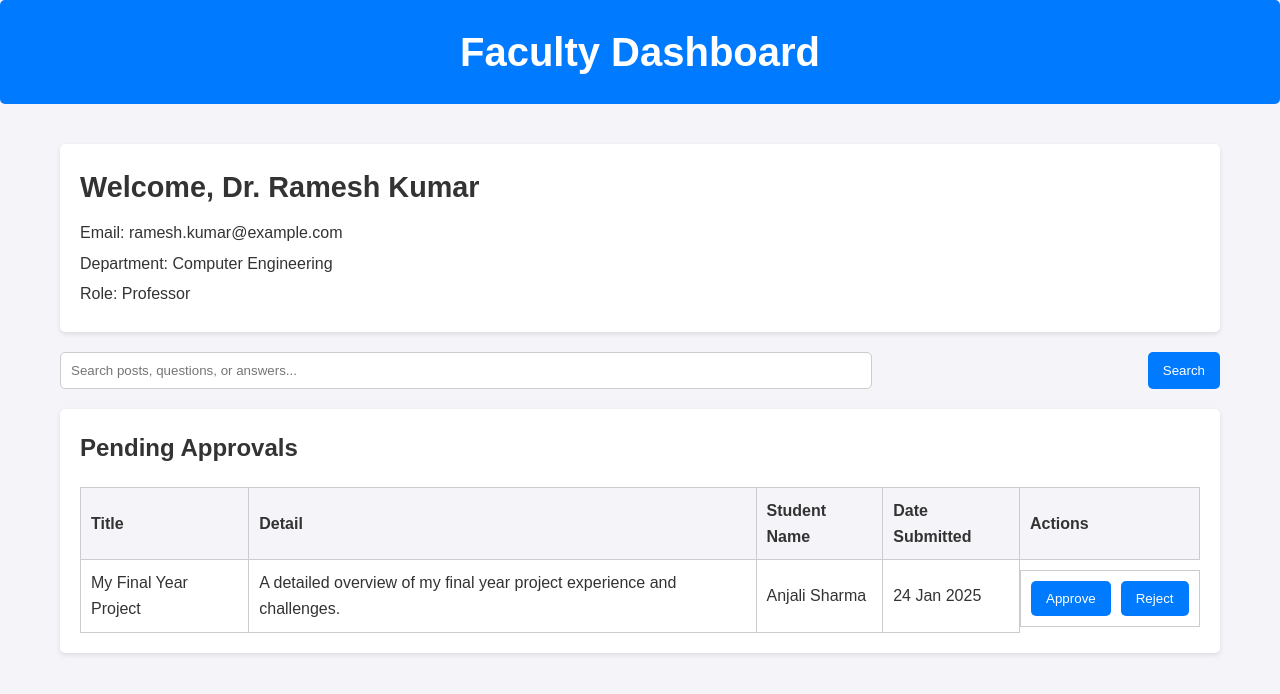
After one commit to Tushar5758/projecta, a Flask app: template templates/faculty_dashboard.html in a window 1280 px wide. The commit adds this page. Shown: the top 694 px of the page. Run offline with Flask 3, Linux system fonts and the light colour scheme; the template is opened without the code that fills it, so the values that code supplies are empty.

Commit message:
Add files via upload

```diff
--- /dev/null
+++ b/templates/faculty_dashboard.html
@@ -0,0 +1,187 @@
+<!DOCTYPE html>
+<html lang="en">
+<head>
+    <meta charset="UTF-8">
+    <meta name="viewport" content="width=device-width, initial-scale=1.0">
+    <title>Faculty Dashboard</title>
+    <style>
+        * {
+            margin: 0;
+            padding: 0;
+            box-sizing: border-box;
+            font-family: Arial, sans-serif;
+        }
+
+        body {
+            background-color: #f4f4f9;
+            color: #333;
+            line-height: 1.6;
+        }
+
+        .container {
+            max-width: 1200px;
+            margin: 0 auto;
+            padding: 20px;
+        }
+
+        header {
+            background-color: #007bff;
+            color: #fff;
+            padding: 20px 0;
+            text-align: center;
+            border-radius: 5px;
+            margin-bottom: 20px;
+        }
+
+        header h1 {
+            font-size: 2.5rem;
+        }
+
+        .faculty-info {
+            background-color: #fff;
+            padding: 20px;
+            border-radius: 5px;
+            box-shadow: 0 2px 5px rgba(0, 0, 0, 0.1);
+            margin-bottom: 20px;
+        }
+
+        .faculty-info h2 {
+            font-size: 1.8rem;
+            margin-bottom: 10px;
+        }
+
+        .faculty-info p {
+            margin-bottom: 5px;
+        }
+
+        .card {
+            background-color: #fff;
+            margin-bottom: 20px;
+            padding: 20px;
+            border-radius: 5px;
+            box-shadow: 0 2px 5px rgba(0, 0, 0, 0.1);
+        }
+
+        .card h3 {
+            font-size: 1.5rem;
+            margin-bottom: 10px;
+        }
+
+        .card button {
+            background-color: #007bff;
+            color: #fff;
+            border: none;
+            padding: 10px 15px;
+            border-radius: 5px;
+            cursor: pointer;
+            transition: background-color 0.3s ease;
+        }
+
+        .card button:hover {
+            background-color: #0056b3;
+        }
+
+        .action-buttons {
+            display: flex;
+            justify-content: flex-end;
+            gap: 10px;
+            margin-top: 10px;
+        }
+
+        .search-bar {
+            display: flex;
+            justify-content: space-between;
+            margin-bottom: 20px;
+        }
+
+        .search-bar input {
+            width: 70%;
+            padding: 10px;
+            border: 1px solid #ccc;
+            border-radius: 5px;
+        }
+
+        .search-bar button {
+            padding: 10px 15px;
+            background-color: #007bff;
+            color: #fff;
+            border: none;
+            border-radius: 5px;
+            cursor: pointer;
+        }
+
+        .search-bar button:hover {
+            background-color: #0056b3;
+        }
+
+        table {
+            width: 100%;
+            border-collapse: collapse;
+            margin-top: 20px;
+        }
+
+        table th, table td {
+            padding: 10px;
+            text-align: left;
+            border: 1px solid #ccc;
+        }
+
+        table th {
+            background-color: #f4f4f9;
+        }
+
+        .remarks {
+            margin-top: 10px;
+        }
+    </style>
+</head>
+<body>
+    <header>
+        <h1>Faculty Dashboard</h1>
+    </header>
+
+    <div class="container">
+        <!-- Faculty Information -->
+        <section class="faculty-info">
+            <h2>Welcome, Dr. Ramesh Kumar</h2>
+            <p>Email: ramesh.kumar@example.com</p>
+            <p>Department: Computer Engineering</p>
+            <p>Role: Professor</p>
+        </section>
+
+        <!-- Search and Filter Section -->
+        <section class="search-bar">
+            <input type="text" placeholder="Search posts, questions, or answers...">
+            <button>Search</button>
+        </section>
+
+        <!-- Pending Approvals Section -->
+        <section class="card">
+            <h3>Pending Approvals</h3>
+            <table>
+                <thead>
+                    <tr>
+                        <th>Title</th>
+                        <th>Detail</th>
+                        <th>Student Name</th>
+                        <th>Date Submitted</th>
+                        <th>Actions</th>
+                    </tr>
+                </thead>
+                <tbody>
+                    <tr>
+                        <td>My Final Year Project</td>
+                        <td>A detailed overview of my final year project experience and challenges.</td>
+                        <td>Anjali Sharma</td>
+                        <td>24 Jan 2025</td>
+                        <td class="action-buttons">
+                            <button>Approve</button>
+                            <button>Reject</button>
+                        </td>
+                    </tr>
+                </tbody>
+            </table>
+        </section>
+    </div>
+</body>
+</html>
```
Also changed, not shown: templates/faculty_login.html (added, +94 -0 lines), templates/index.html (+6 -5 lines), templates/questions.html (added, +66 -0 lines), templates/second.html (added, +115 -0 lines).
